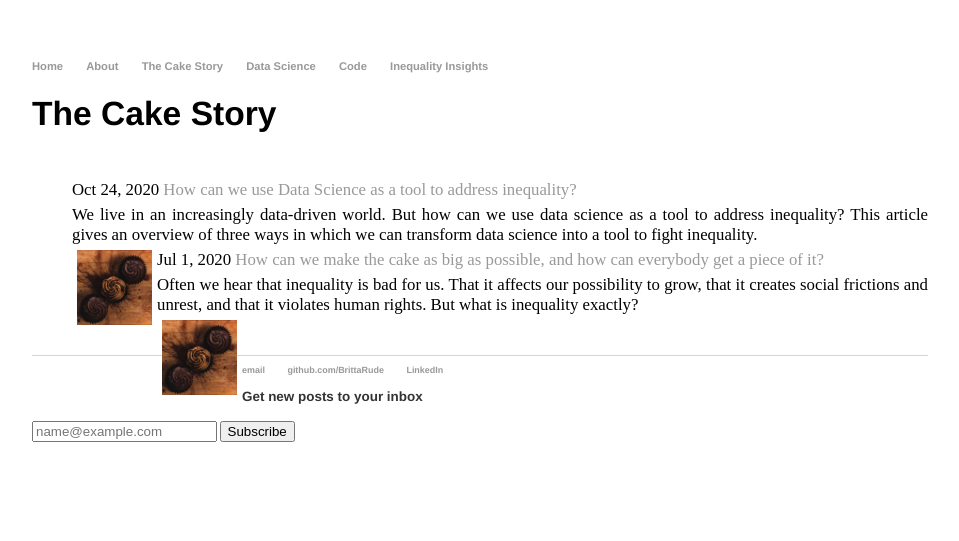
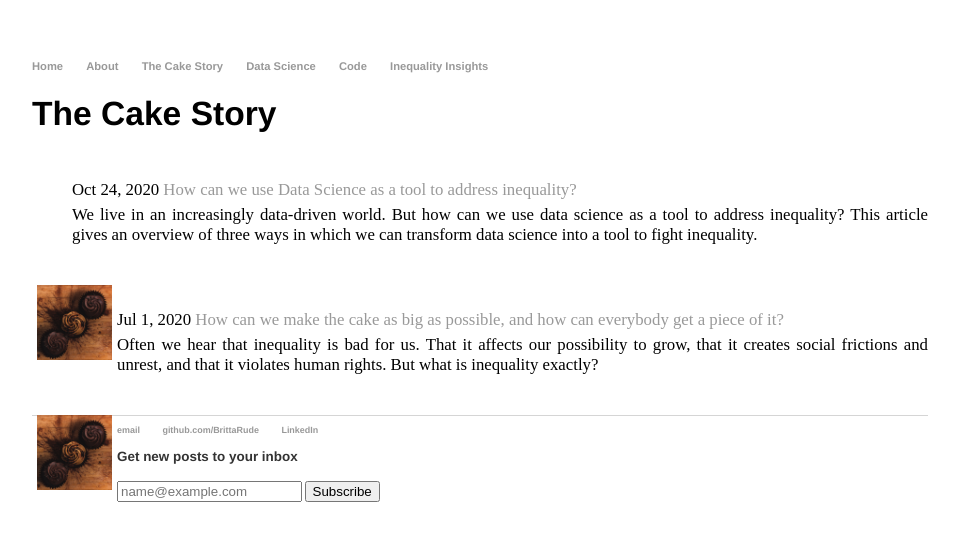
Before and after one commit to BrittaRude/BrittaRude.github.io, a Jekyll site: the page built from thecakestory/index.html, in a window 1280 px wide. Shown: the top 541 px of the page, without its empty margins (160-1119 px from the left). Built offline with Jekyll 4.4.1, drawn with Linux system fonts in a browser that asks for light colours.

Commit message:
Update index.html

```diff
--- a/thecakestory/index.html
+++ b/thecakestory/index.html
@@ -4,18 +4,18 @@
 ---
 
 <h1>{{ page.title }}</h1>
+	{% for post in site.categories.inputs_cakestory %}
+	<div>
 	<ul class="posts">
-	  {% for post in site.categories.inputs_cakestory %}
-		<div>
 		<li>
 		{%- assign date_format = site.minima.date_format | default: "%b %-d, %Y" -%}<span class="post-meta">{{ post.date | date: date_format }} </span>	<a href="{{ post.url }}" title="{{ post.title }}">{{ post.title }}</a>
 		</li>
 		<li>
 		{{ post.myexcerpt }}
 		</li>
-		</div>
-		<div>
+	</div>
+	<div>
 		<img src="{{post.image}}" alt="" class="blog-roll-image" hspace="5"></img>
-		</div>
-	  {% endfor %}
+	</div>
 	</ul>
+	{% endfor %}
```
